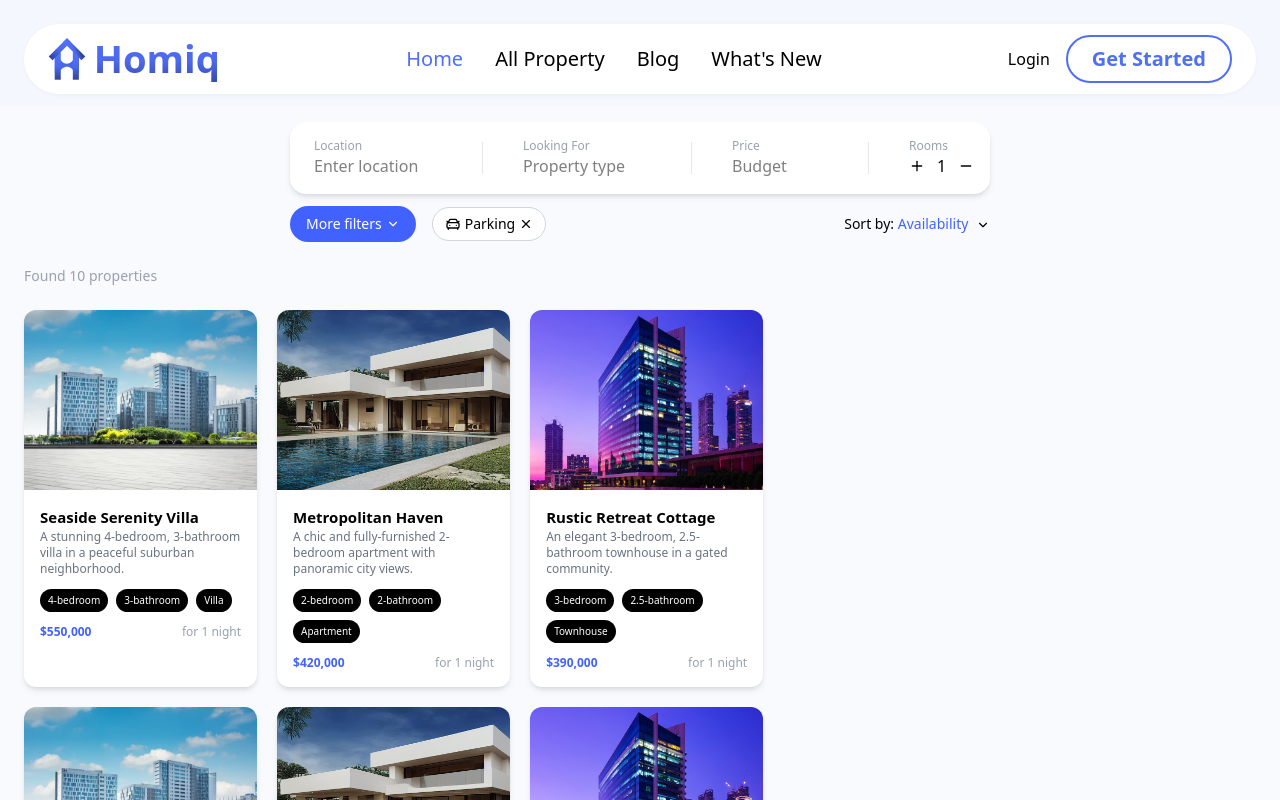
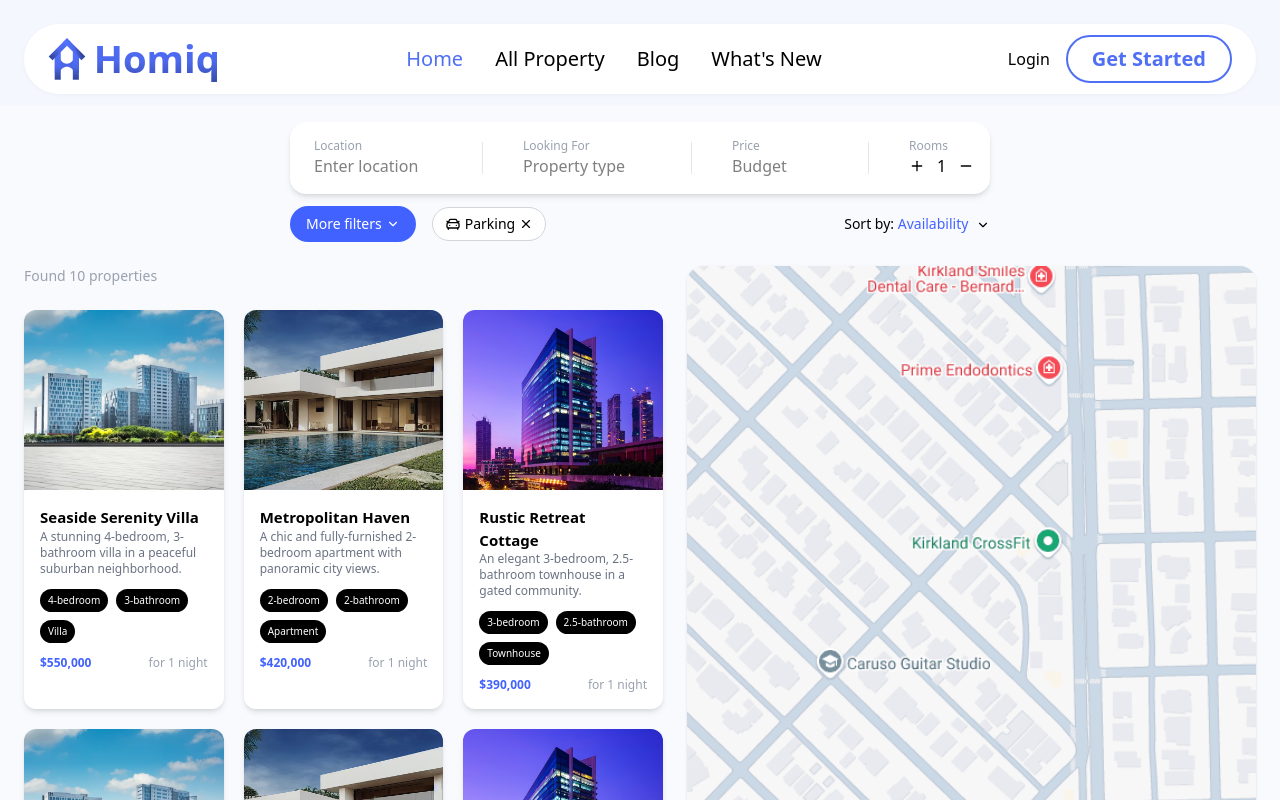
Before and after one commit to TamimOp/Homiq, a Next.js app: page /BrowsePage in a window 1280 px wide. Shown: the top 800 px of the page. Built offline with nearby package versions, Linux system fonts and the light colour scheme.

Commit message:
add static map image to BrowsePage layout

```diff
--- a/app/BrowsePage/page.tsx
+++ b/app/BrowsePage/page.tsx
@@ -13,6 +13,7 @@ import {
   X,
   CarFront,
 } from "lucide-react";
+import Image from "next/image";
 
 const PAGE_SIZE = 6;
 
@@ -288,6 +289,25 @@ function BrowsePageContent() {
             </div>
           )}
         </div>
+
+        {/* Right: Static Map Image */}
+        <div
+          className="rounded-2xl shadow overflow-hidden flex items-center justify-center bg-white"
+          style={{
+            width: 569,
+            height: 854,
+            flexShrink: 0,
+            position: "relative", // required for fill
+          }}
+        >
+          <Image
+            src="/assets/map2.png"
+            alt="Map"
+            fill
+            className="object-cover"
+            priority
+          />
+        </div>
       </div>
     </div>
   );
```
Also changed, not shown: public/assets/map2.png (added).
